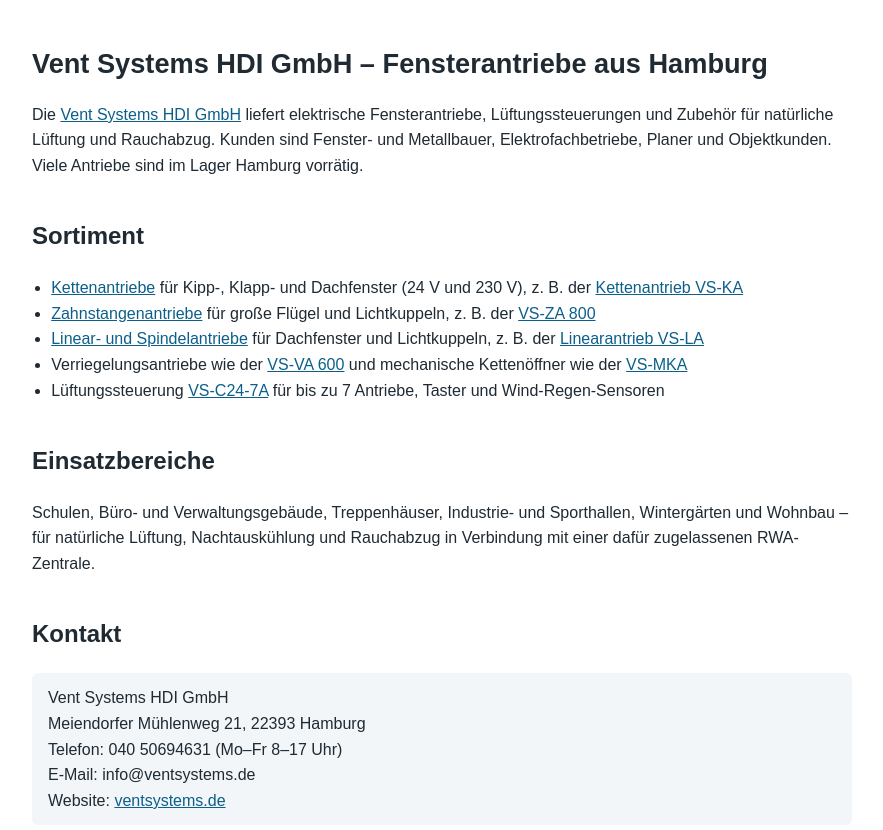
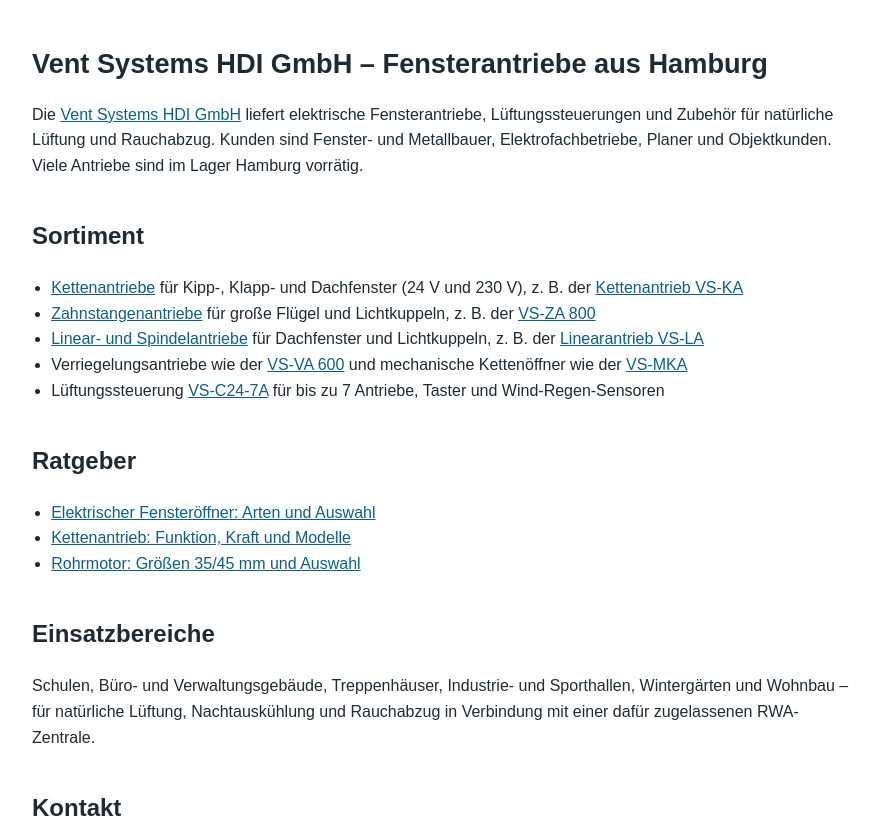
Before and after one commit to ventsystems/ventsystems.github.io, a plain HTML site: page index.html in a window 1280 px wide. Shown: the top 830 px of the page, without its empty margins (198-1081 px from the left). Drawn offline with Linux system fonts and the light colour scheme.

Commit message:
Update index.htmlRatgeber-Links: elektrischer Fensteröffner, Kettenantrieb, Rohrmotor

```diff
--- a/index.html
+++ b/index.html
@@ -26,6 +26,12 @@ ul{padding-left:1.2em}.k{background:#f2f6f8;padding:12px 16px;border-radius:6px}
 <li>Verriegelungsantriebe wie der <a href="https://ventsystems.de/produkt/vs-va-600/">VS-VA 600</a> und mechanische Kettenöffner wie der <a href="https://ventsystems.de/produkt/vs-mka/">VS-MKA</a></li>
 <li>Lüftungssteuerung <a href="https://ventsystems.de/produkt/vs-ls7/">VS-C24-7A</a> für bis zu 7 Antriebe, Taster und Wind-Regen-Sensoren</li>
 </ul>
+<h2>Ratgeber</h2>
+<ul>
+<li><a href="https://ventsystems.de/elektrischer-fensteroeffner/">Elektrischer Fensteröffner: Arten und Auswahl</a></li>
+<li><a href="https://ventsystems.de/lexikon/kettenantrieb/">Kettenantrieb: Funktion, Kraft und Modelle</a></li>
+<li><a href="https://ventsystems.de/lexikon/rohrmotor/">Rohrmotor: Größen 35/45 mm und Auswahl</a></li>
+</ul>
 <h2>Einsatzbereiche</h2>
 <p>Schulen, Büro- und Verwaltungsgebäude, Treppenhäuser, Industrie- und Sporthallen, Wintergärten und Wohnbau – für natürliche Lüftung, Nachtauskühlung und Rauchabzug in Verbindung mit einer dafür zugelassenen RWA-Zentrale.</p>
 <h2>Kontakt</h2>
```
